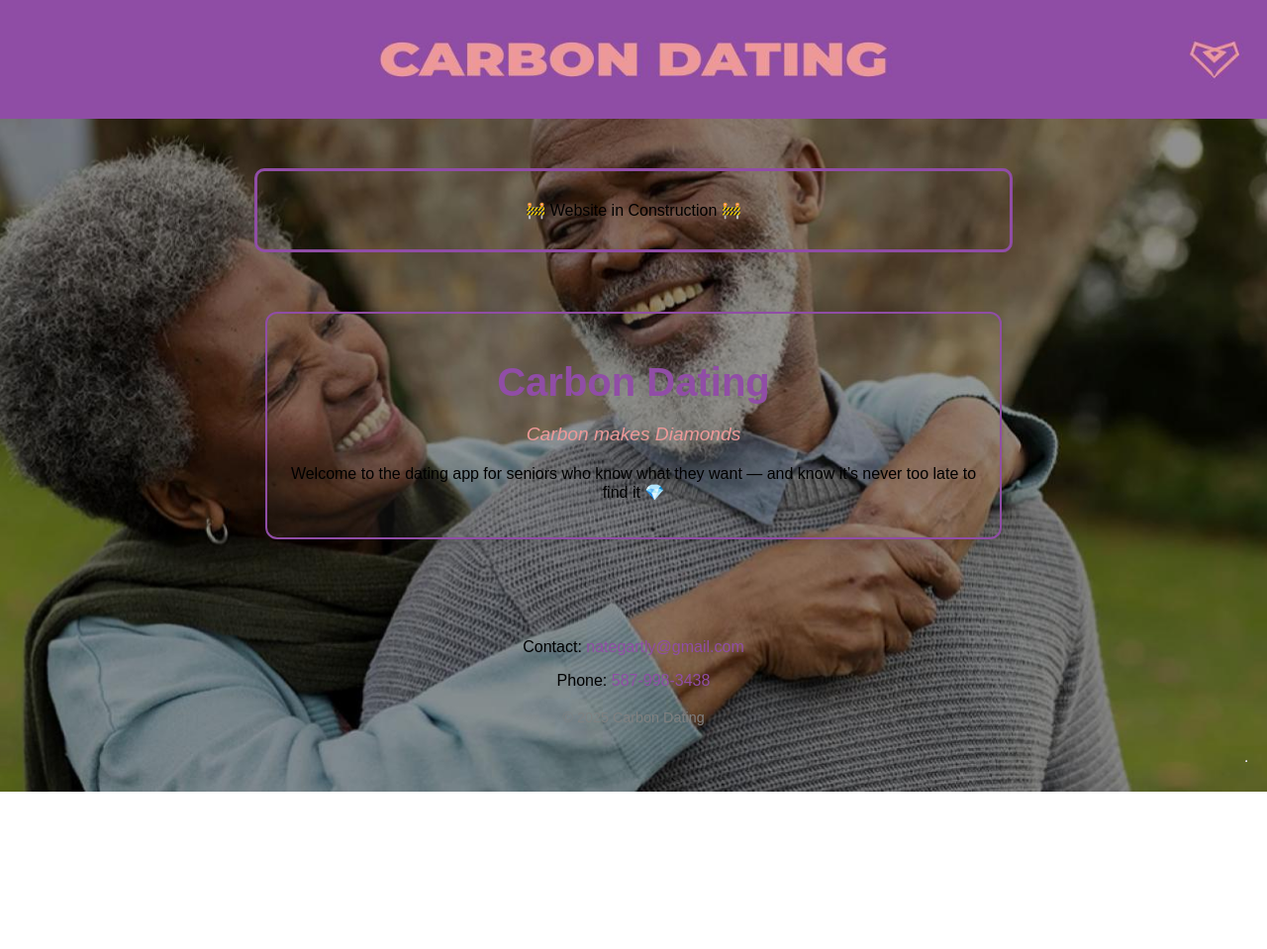
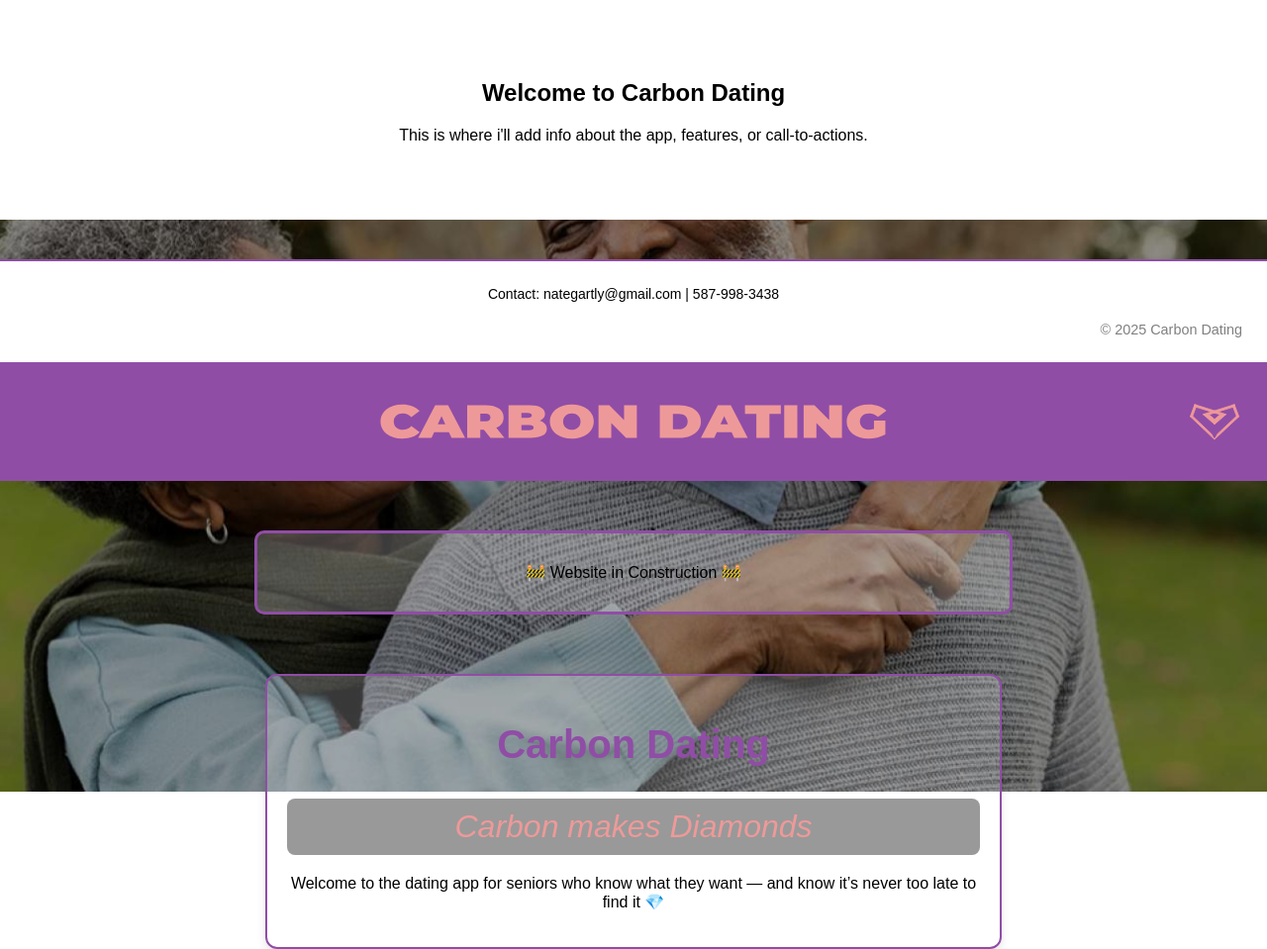
Before and after one commit to Nateski99/carbon-dating, a website: page index.html in a window 1280 px wide. Shown: the whole page at 99% size. Before the commit the page ends 800 px from the top, so only its background shows below. Drawn offline with Linux system fonts and the light colour scheme.

Commit message:
Add scrollable white info section and sticky footer

```diff
--- a/index.html
+++ b/index.html
@@ -7,8 +7,17 @@
   <title>Carbon Dating</title>
   <link rel="stylesheet" href="style.css" />
 </head>
+<div class="info-section">
+    <h2>Welcome to Carbon Dating</h2>
+    <p>This is where i'll add info about the app, features, or call-to-actions.</p>
+  </div>
+<footer class="footer-contact">
+  <p>Contact: nategartly@gmail.com | 587-998-3438</p>
+  <p class="copyright">© 2025 Carbon Dating</p>
+</footer>
+
 <body>
-  <img src="/banner.jpg" alt="Carbon Dating Banner" class="top-banner">
+  <img src="/banner.svg" alt="Carbon Dating Banner" class="top-banner">
   <div class="banner">
     🚧 Website in Construction 🚧
   </div>
@@ -18,11 +27,5 @@
     <p class="tagline">Carbon makes Diamonds</p>
     <p>Welcome to the dating app for seniors who know what they want — and know it’s never too late to find it 💎</p>
   </main>
-  <footer style="margin-top: 100px; padding-bottom: 40px; text-align: center; font-size: 1rem; color: black;">
-  <hr style="margin-bottom: 20px;">
-  <p>Contact: <a href="mailto:nategartly@gmail.com">nategartly@gmail.com</a></p>
-  <p>Phone: <a href="tel:5879983438">587-998-3438</a></p>
-  <p style="margin-top: 20px; font-size: 0.9rem; color: gray;">© 2025 Carbon Dating</p>
-  </footer>
 </body>
 </html>
--- a/public/style.css
+++ b/public/style.css
@@ -16,7 +16,7 @@ body {
 }
 
 .banner {
-  background-color: rgba(255, 255, 255, 0.01); /* light white overlay */
+  background-color: rgba(255, 255, 255, 0.233); /* light white overlay */
   padding: 30px;
   margin: 50px auto;
   max-width: 700px;
@@ -31,7 +31,7 @@ body {
   padding: 20px;
   border: 2px solid var(--primary);
   border-radius: 12px;
-  background-color: #fefefe0b;
+  background-color: #fefefe38;
   box-shadow: 0 4px 10px rgba(0, 0, 0, 0.1);
   text-align: center;
 }
@@ -81,3 +81,78 @@ footer p:last-child {
   display: block;
   margin-bottom: 20px;
 }
+.footer-contact {
+  background-color: white;
+  color: black;
+  padding: 20px;
+  text-align: center;
+  border-top: 2px solid #904da6; /* Optional: colored top border */
+  margin-top: 40px;
+  font-family: sans-serif;
+  font-size: 14px;
+}
+
+.footer-contact p {
+  margin: 5px;
+}
+
+.footer-contact .copyright {
+  text-align: right;
+}
+body, html {
+  margin: 0;
+  padding: 0;
+  font-family: sans-serif;
+}
+
+/* Banner Image */
+.top-banner {
+  width: 100%;
+  max-height: 120px;
+  object-fit: cover;
+  display: block;
+}
+
+/* Hero with background image */
+.hero-section {
+  background: url('/background.jpg') no-repeat center center/cover;
+  height: 100vh;
+  position: relative;
+  color: white;
+  display: flex;
+  align-items: center;
+  justify-content: center;
+  text-align: center;
+}
+
+/* Optional tagline */
+.tagline {
+  font-size: 2em;
+  background-color: rgba(0, 0, 0, 0.4);
+  padding: 10px 20px;
+  border-radius: 8px;
+}
+
+/* White scroll section (covers image when scrolling) */
+.info-section {
+  background-color: white;
+  padding: 60px 20px;
+  text-align: center;
+}
+
+/* Footer */
+.footer-contact {
+  background-color: white;
+  color: black;
+  padding: 20px;
+  text-align: center;
+  border-top: 2px solid #904da6;
+}
+
+.footer-contact p {
+  margin: 5px;
+}
+
+.footer-contact .copyright {
+  text-align: right;
+}
```
